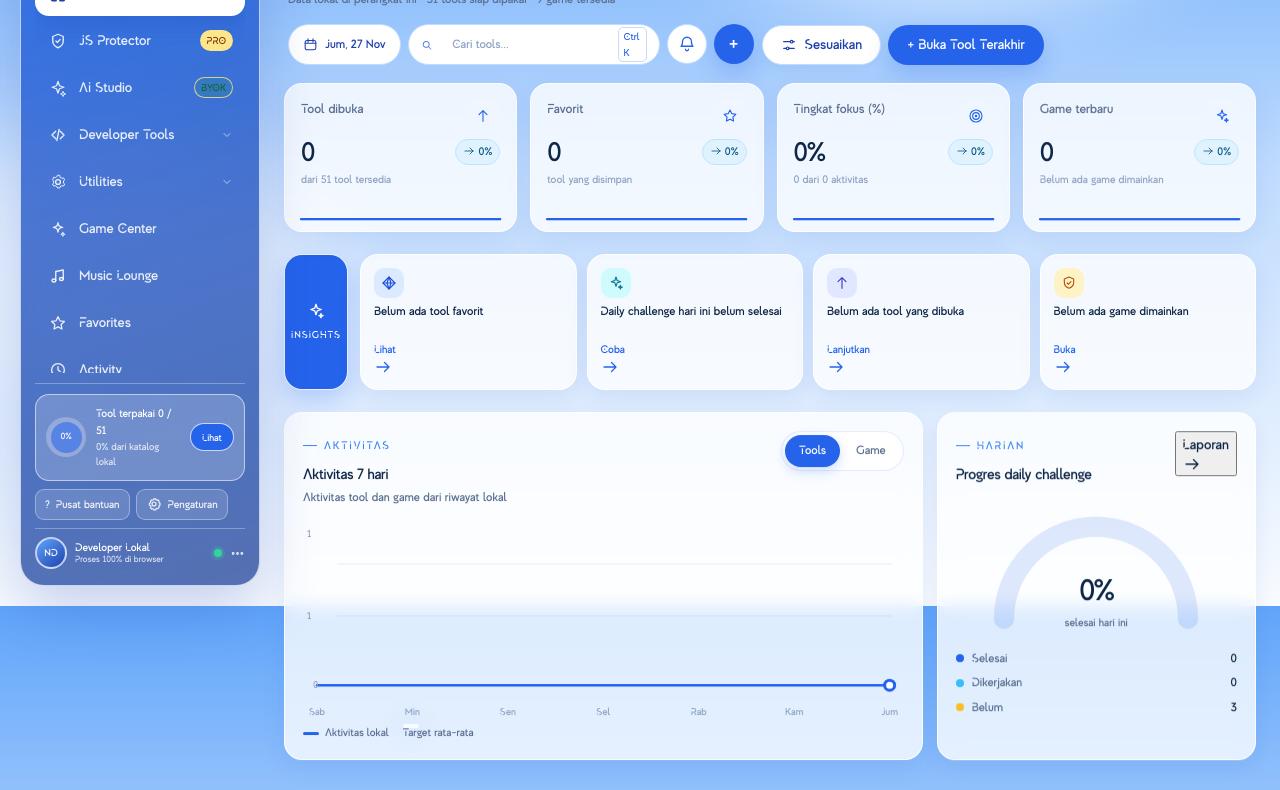
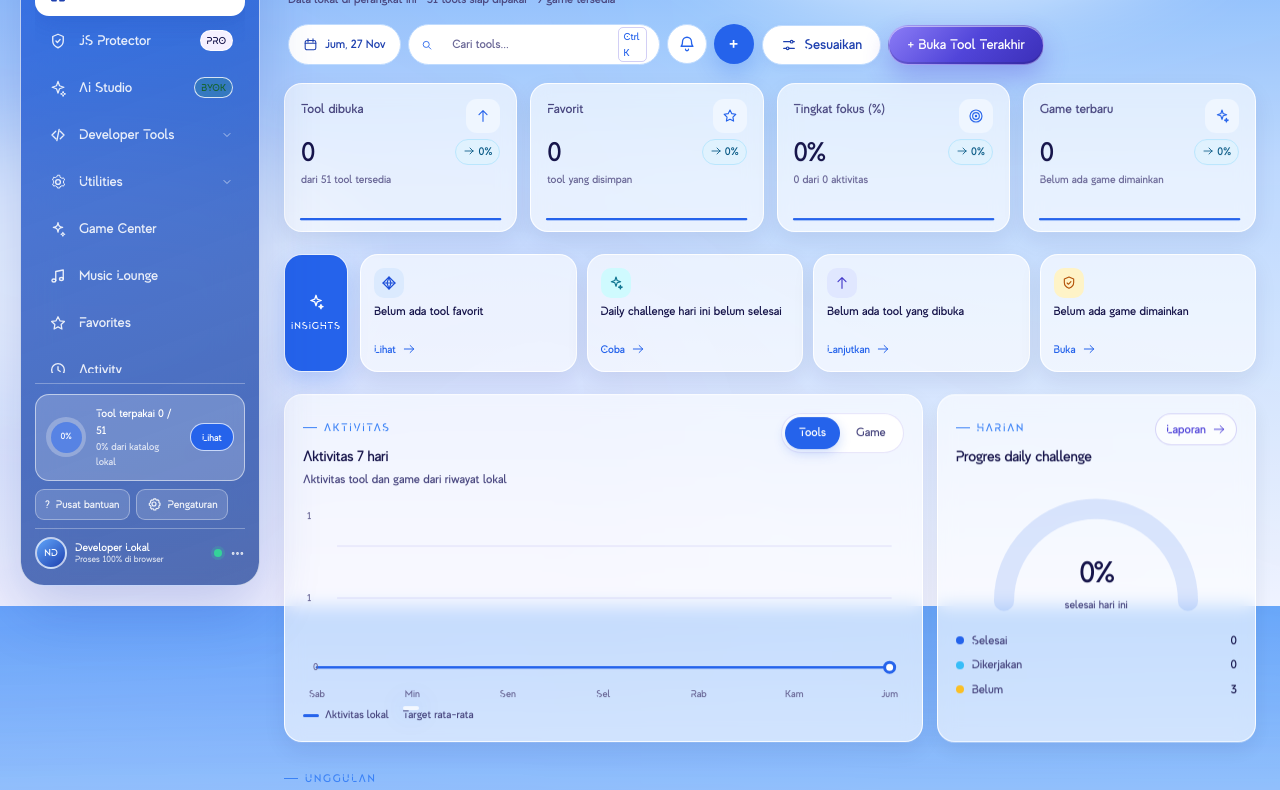
Before and after one commit to leoganteng29/obfLeo, a website with bundled scripts: page index.html in a window 1280 px wide. Shown: the part 194-984 px from the top of the page. Built offline with nearby package versions, Linux system fonts and the light colour scheme.

Commit message:
Redesign Glassmorphism 2.0 (ganti isi repo)

```diff
--- /dev/null
+++ b/css/glass.css
@@ -0,0 +1,294 @@
+/* ==========================================================================
+   NEXUS TOOLBOX — Glassmorphism 2.0 (liquid glass) layer
+   Dimuat terakhir: menimpa token & komponen dari styles.css / modern.css / ai.css.
+   Semua warna berasal dari token di bawah. Tidak ada perubahan logika JavaScript.
+   ========================================================================== */
+
+/* 1. Design tokens ------------------------------------------------------- */
+:root,
+html[data-accent="violet"] {
+  /* Palet inti */
+  --g-navy: #17154B;
+  --g-indigo: #5145D9;
+  --g-violet: #A78BFA;
+  --g-ice: #B8E5FF;
+  /* Latar */
+  --g-ivory: #F8F7F2;
+  --g-lavender: #EAE8FF;
+  --g-pale: #E7F3FF;
+
+  /* Pemetaan ke token lama agar seluruh komponen ikut berubah konsisten */
+  --bg: var(--g-ivory);
+  --panel: rgba(255, 255, 255, .62);
+  --panel-solid: #FFFFFF;
+  --line: rgba(81, 69, 217, .14);
+  --line-strong: rgba(81, 69, 217, .26);
+  --text: var(--g-navy);
+  --muted: #4A4880;   /* kontras ~8:1 di atas ivory */
+  --faint: #6B6897;   /* kontras ~5:1 di atas ivory */
+  --accent: var(--g-indigo);
+  --accent-2: var(--g-violet);
+  --accent-3: #3B2FB8;
+  --accent-soft: rgba(81, 69, 217, .10);
+  --accent-line: rgba(81, 69, 217, .30);
+  --good: #0F6B52;
+  --warn: #8A4B08;
+  --bad: #B0173F;
+
+  /* Glass tokens */
+  --glass-fill: linear-gradient(145deg, rgba(255, 255, 255, .78), rgba(255, 255, 255, .46));
+  --glass-fill-strong: linear-gradient(145deg, rgba(255, 255, 255, .92), rgba(255, 255, 255, .66));
+  --glass-tint: linear-gradient(145deg, rgba(167, 139, 250, .22), rgba(184, 229, 255, .18));
+  --glass-border: rgba(255, 255, 255, .78);
+  --glass-highlight: inset 0 1px 0 rgba(255, 255, 255, .96), inset 0 -1px 0 rgba(81, 69, 217, .06);
+  --glass-blur: blur(22px) saturate(160%);
+  --glass-shadow:
+    0 1px 2px rgba(23, 21, 75, .05),
+    0 10px 26px rgba(23, 21, 75, .08),
+    0 28px 60px rgba(81, 69, 217, .10);
+  --glow-violet: 0 0 0 1px rgba(167, 139, 250, .45), 0 0 26px rgba(167, 139, 250, .38);
+  --radius-xl: 28px;
+  --radius-lg: 22px;
+  --shadow: var(--glass-shadow);
+  --shadow-soft: 0 8px 22px rgba(23, 21, 75, .08);
+  --t: .3s cubic-bezier(.2, .8, .2, 1);
+  --spring: .42s cubic-bezier(.2, .9, .18, 1);
+}
+
+/* 2. Ambient background -------------------------------------------------- */
+body {
+  color: var(--g-navy);
+  background-color: var(--g-ivory);
+  background-image:
+    radial-gradient(900px 620px at 6% -8%, rgba(167, 139, 250, .38), transparent 62%),
+    radial-gradient(820px 560px at 100% 4%, rgba(184, 229, 255, .62), transparent 60%),
+    radial-gradient(760px 520px at 58% 112%, rgba(234, 232, 255, .95), transparent 66%),
+    radial-gradient(520px 380px at 30% 48%, rgba(231, 243, 255, .7), transparent 70%),
+    linear-gradient(180deg, #F8F7F2 0%, #EAE8FF 58%, #E7F3FF 100%);
+  background-attachment: fixed;
+}
+/* Lapisan kabut halus; tidak dipakai pada layar kecil agar performa tetap ringan. */
+body::before {
+  content: "";
+  position: fixed;
+  inset: -20%;
+  pointer-events: none;
+  z-index: 0;
+  background: conic-gradient(from 210deg at 50% 50%, rgba(167, 139, 250, .14), rgba(184, 229, 255, .16), rgba(167, 139, 250, .14));
+  filter: blur(80px);
+  opacity: .8;
+}
+.cloud { background: rgba(255, 255, 255, .7); }
+
+/* 3. Glass surfaces ------------------------------------------------------ */
+.card,
+.panel,
+.topbar,
+.bottom-nav,
+.workspace-head,
+.dropzone,
+.modal,
+.search-results {
+  background: var(--glass-fill);
+  border: 1px solid var(--glass-border);
+  box-shadow: var(--glass-highlight), var(--glass-shadow);
+  -webkit-backdrop-filter: var(--glass-blur);
+  backdrop-filter: var(--glass-blur);
+}
+.card,
+.panel {
+  border-radius: var(--radius-xl);
+}
+.card:not(.skeleton-card):hover {
+  box-shadow: var(--glass-highlight), 0 2px 4px rgba(23, 21, 75, .05), 0 18px 40px rgba(81, 69, 217, .14);
+}
+/* Fallback untuk browser tanpa backdrop-filter: permukaan lebih pekat agar tetap terbaca. */
+@supports not ((backdrop-filter: blur(1px)) or (-webkit-backdrop-filter: blur(1px))) {
+  .card, .panel, .topbar, .bottom-nav, .workspace-head, .dropzone, .modal, .search-results {
+    background: rgba(255, 255, 255, .96);
+  }
+}
+
+/* 4. Sidebar: navy frosted glass ----------------------------------------- */
+.sidebar {
+  background:
+    radial-gradient(260px 180px at 90% 0%, rgba(167, 139, 250, .42), transparent 70%),
+    linear-gradient(165deg, rgba(81, 69, 217, .92), rgba(23, 21, 75, .95));
+  border: 1px solid rgba(255, 255, 255, .22);
+  box-shadow: inset 0 1px 0 rgba(255, 255, 255, .32), 0 30px 60px rgba(23, 21, 75, .30);
+  -webkit-backdrop-filter: var(--glass-blur);
+  backdrop-filter: var(--glass-blur);
+}
+@supports not ((backdrop-filter: blur(1px)) or (-webkit-backdrop-filter: blur(1px))) {
+  .sidebar { background: #2A2770; }
+}
+.sidebar .search-field {
+  background: rgba(255, 255, 255, .14);
+  border-color: rgba(255, 255, 255, .34);
+}
+.sidebar .search-field input {
+  background: transparent;
+  color: #FFFFFF;
+}
+.sidebar .search-field input::placeholder {
+  color: rgba(255, 255, 255, .8);
+  opacity: 1;
+}
+.sidebar .search-field kbd { color: var(--g-navy); }
+.sidebar .nav-badge {
+  color: var(--g-navy);
+  background: #F5F0FF;
+  border-color: rgba(255, 255, 255, .8);
+}
+.nav-item.active {
+  background: linear-gradient(135deg, rgba(255, 255, 255, .24), rgba(255, 255, 255, .1));
+  box-shadow: inset 0 1px 0 rgba(255, 255, 255, .45), var(--glow-violet);
+}
+
+/* 5. Buttons: glossy gradient + clear states ----------------------------- */
+.btn {
+  background: linear-gradient(180deg, rgba(255, 255, 255, .95), rgba(255, 255, 255, .68));
+  color: var(--g-navy);
+  border: 1px solid rgba(81, 69, 217, .20);
+  box-shadow: inset 0 1px 0 #FFFFFF, 0 6px 16px rgba(23, 21, 75, .07);
+}
+.btn:hover {
+  background: linear-gradient(180deg, #FFFFFF, rgba(255, 255, 255, .8));
+  border-color: rgba(81, 69, 217, .42);
+  color: var(--g-indigo);
+}
+/* Lebih spesifik dari .btn:hover agar tombol primer tetap berwarna saat hover. */
+.btn.btn-primary,
+.btn.btn-primary:hover,
+.btn.btn-primary:focus-visible {
+  color: #FFFFFF;
+  border-color: rgba(255, 255, 255, .34);
+  background: linear-gradient(135deg, #8B7CF6 0%, #5145D9 52%, #3B2FB8 100%);
+  box-shadow: inset 0 1px 0 rgba(255, 255, 255, .5), inset 0 -2px 0 rgba(23, 21, 75, .18), 0 12px 26px rgba(81, 69, 217, .32);
+}
+.btn.btn-primary:hover {
+  filter: brightness(1.07);
+  box-shadow: inset 0 1px 0 rgba(255, 255, 255, .55), inset 0 -2px 0 rgba(23, 21, 75, .18), 0 16px 32px rgba(81, 69, 217, .40);
+  transform: translateY(-1px);
+}
+.btn-ghost { color: var(--g-indigo); background: transparent; border-color: transparent; box-shadow: none; }
+.btn-ghost:hover { background: rgba(255, 255, 255, .55); color: var(--g-indigo); }
+.btn-danger { color: var(--bad); background: rgba(255, 241, 244, .85); border-color: rgba(176, 23, 63, .25); }
+.btn:focus-visible,
+button:focus-visible,
+a:focus-visible,
+input:focus-visible,
+select:focus-visible,
+textarea:focus-visible {
+  outline: 2px solid var(--g-violet);
+  outline-offset: 2px;
+}
+.btn { min-height: 42px; }
+.btn:active { transform: scale(.975); }
+
+/* 6. Inputs -------------------------------------------------------------- */
+input:not([type="checkbox"]):not([type="radio"]):not([type="range"]),
+select,
+textarea {
+  color: var(--g-navy);
+}
+input::placeholder,
+textarea::placeholder {
+  color: #6B6897;
+  opacity: 1;
+}
+.modal .search-field,
+.workspace-head .search-field {
+  background: rgba(255, 255, 255, .85);
+  border-color: rgba(81, 69, 217, .24);
+  box-shadow: inset 0 1px 0 #FFFFFF;
+}
+.search-field:focus-within {
+  border-color: var(--g-indigo);
+  box-shadow: 0 0 0 3px rgba(167, 139, 250, .32);
+}
+
+/* 7. Chips, badges, active states ---------------------------------------- */
+.chip {
+  background: rgba(255, 255, 255, .7);
+  border-color: rgba(81, 69, 217, .22);
+  color: var(--g-indigo);
+  -webkit-backdrop-filter: blur(12px);
+  backdrop-filter: blur(12px);
+}
+.chip:hover { background: rgba(255, 255, 255, .92); border-color: var(--g-indigo); }
+.chip.active {
+  background: linear-gradient(135deg, #8B7CF6, #5145D9);
+  color: #FFFFFF;
+  border-color: transparent;
+  box-shadow: inset 0 1px 0 rgba(255, 255, 255, .45), 0 8px 18px rgba(81, 69, 217, .28);
+}
+.badge { background: rgba(255, 255, 255, .75); }
+.badge.hot { color: var(--g-indigo); background: rgba(167, 139, 250, .18); border-color: rgba(167, 139, 250, .45); }
+
+/* 8. Layout fixes -------------------------------------------------------- */
+/* Header area dan aksi bisa turun baris di layar sempit tanpa memotong label. */
+.workspace-head,
+.topbar-actions,
+.view .panel-head {
+  flex-wrap: wrap;
+  gap: 10px;
+}
+.view .btn,
+.view button.btn {
+  white-space: nowrap;
+}
+/* Target sentuh minimal 44px di perangkat sentuh. */
+@media (pointer: coarse) {
+  .btn,
+  .chip,
+  .nav-item,
+  .search-field { min-height: 44px; }
+}
+
+/* 9. Motion: hormati prefers-reduced-motion ------------------------------ */
+@media (prefers-reduced-motion: reduce) {
+  *,
+  *::before,
+  *::after {
+    animation-duration: .01ms !important;
+    animation-iteration-count: 1 !important;
+    transition-duration: .01ms !important;
+    scroll-behavior: auto !important;
+  }
+  body::before { display: none; }
+}
+
+/* 10. Mobile: kurangi biaya blur agar nyaman di Android kelas menengah --- */
+@media (max-width: 767px) {
+  .card,
+  .panel,
+  .topbar,
+  .bottom-nav,
+  .workspace-head {
+    -webkit-backdrop-filter: blur(12px) saturate(140%);
+    backdrop-filter: blur(12px) saturate(140%);
+  }
+  body::before { display: none; }
+  .card,
+  .panel { border-radius: var(--radius-lg); }
+}
+
+/* 11. Tautan aksi kecil (mis. "Laporan →") tidak lagi pecah menjadi dua baris. */
+.link {
+  display: inline-flex;
+  align-items: center;
+  gap: 6px;
+  white-space: nowrap;
+  padding: 6px 10px;
+  border: 1px solid rgba(81, 69, 217, .22);
+  border-radius: 999px;
+  background: rgba(255, 255, 255, .7);
+  color: var(--g-indigo);
+  font-weight: 600;
+  font-size: 12px;
+  cursor: pointer;
+  transition: background var(--t), transform var(--t);
+}
+.link:hover { background: #FFFFFF; transform: translateY(-1px); }
+.link svg { width: 14px; height: 14px; }
--- a/index.html
+++ b/index.html
@@ -12,6 +12,7 @@
   <link rel="stylesheet" href="css/styles.css" />
   <link rel="stylesheet" href="css/modern.css" />
   <link rel="stylesheet" href="css/ai.css" />
+  <link rel="stylesheet" href="css/glass.css" />
 </head>
 <body>
   <div class="ambient-bg" aria-hidden="true">
```
Also changed, not shown: build-public.cjs (renamed from build-public.js, +5 -6 lines), README.md.
